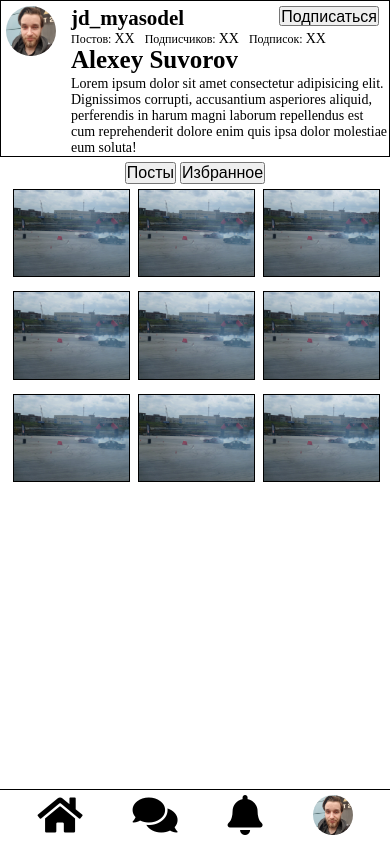
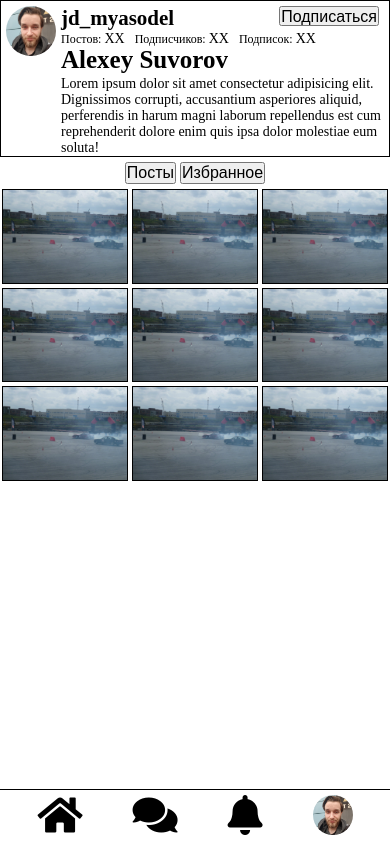
Before and after one commit to Kaifatch/kt_inst_grid, a plain HTML site: page profile.html in a window 390 px wide. Drawn offline with Linux system fonts and the light colour scheme; a web font is replaced by a local one.

Commit message:
fix: profile page grid

```diff
--- a/assets/css/profile.css
+++ b/assets/css/profile.css
@@ -217,7 +217,7 @@ li:not(:first-child) {
     }
 
     .about {
-        grid-template-columns: 60px 1fr;
+        grid-template-columns: 50px 1fr;
         grid-gap: 0 ;
     }
 
@@ -251,14 +251,14 @@ li:not(:first-child) {
     }
 
     .postGrid img {
-        width: 115px;
+        width: 95%;
         border: 1px solid #000;
 }
 
     .postGrid {
-        grid-template-columns: repeat(3, 115px);
-        grid-gap: 10px;
-        margin: 0 auto;
+        grid-template-columns: repeat(3, 1fr);
+        grid-gap: 0;
+        text-align: center;
     }
 
 @media screen and (min-width: 421px) {
```
